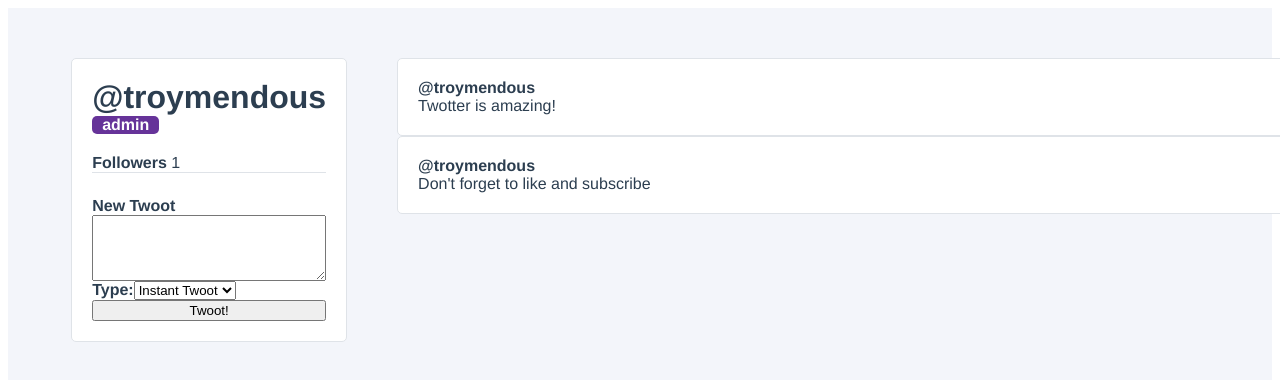
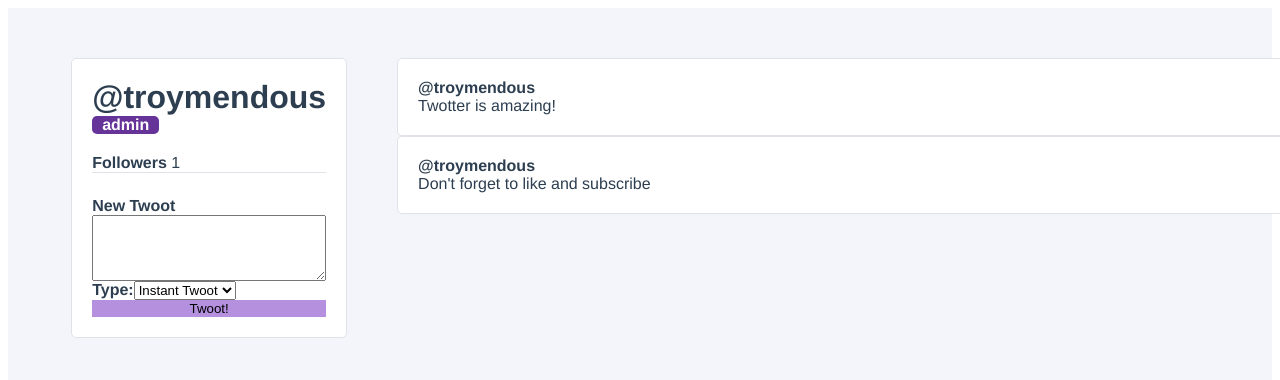
Before and after one commit to troymendous/twotter_vue, a Vue app: page / in a window 1280 px wide. Shown: the top 380 px of the page. Built offline with nearby package versions, Linux system fonts and the light colour scheme.

Commit message:
button styling

```diff
--- a/src/components/UserProfile.vue
+++ b/src/components/UserProfile.vue
@@ -155,4 +155,10 @@ h1 {
   display: flex;
   flex-direction: column;
 }
+
+button {
+  background-color: rgb(180, 144, 223);
+  border: none;
+}
+
 </style>
```
